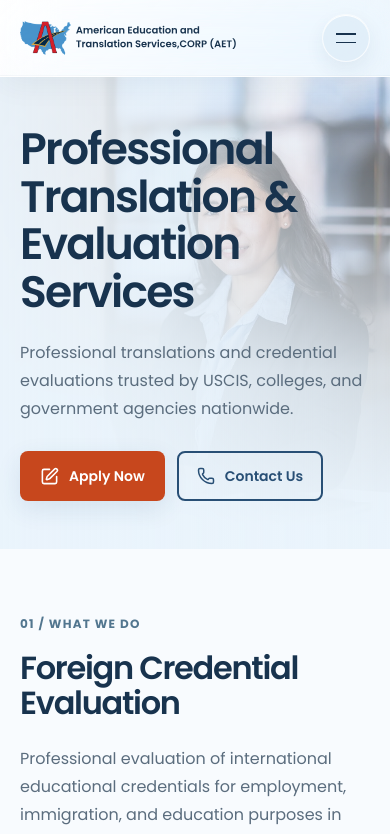
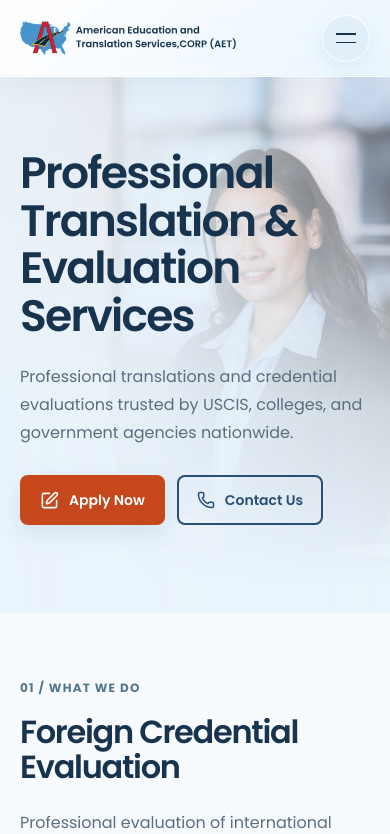
Before and after one commit to Jeromestein/aet-website-2026, a Next.js app: page / in a window 390 px wide. Shown: the top 834 px of the page. Built offline with nearby package versions, Linux system fonts and the light colour scheme.

Commit message:
fix(hero): Add breathing room to mobile layout

```diff
--- a/app/home-design.css
+++ b/app/home-design.css
@@ -152,7 +152,7 @@ h2, .faq-section h2 { font-size: clamp(2.15rem, 4.3vw, 4.5rem); line-height: 1.1
   .menu-toggle { min-width: 44px; min-height: 44px; }
   .language summary { min-width: 44px; min-height: 44px; gap: 4px; }
   .button, .light, .text-link, .hero-buttons .button { font-size: .875rem; }
-  .hero { min-height: 0; padding-block: 48px; gap: 0; }
+  .hero { min-height: 0; padding-block: 72px 88px; gap: 0; }
   .hero-copy { width: 100%; max-width: none; }
   .hero h1 { font-size: clamp(2.75rem, 8.4vw, 4rem); line-height: 1.08; letter-spacing: -.04em; margin-bottom: 24px; }
   .hero .hero-description { font-size: 1rem; margin-bottom: 28px; max-width: 480px; }
```
Also changed, not shown: 2 other files (tests, documents, lock files or other folders).
